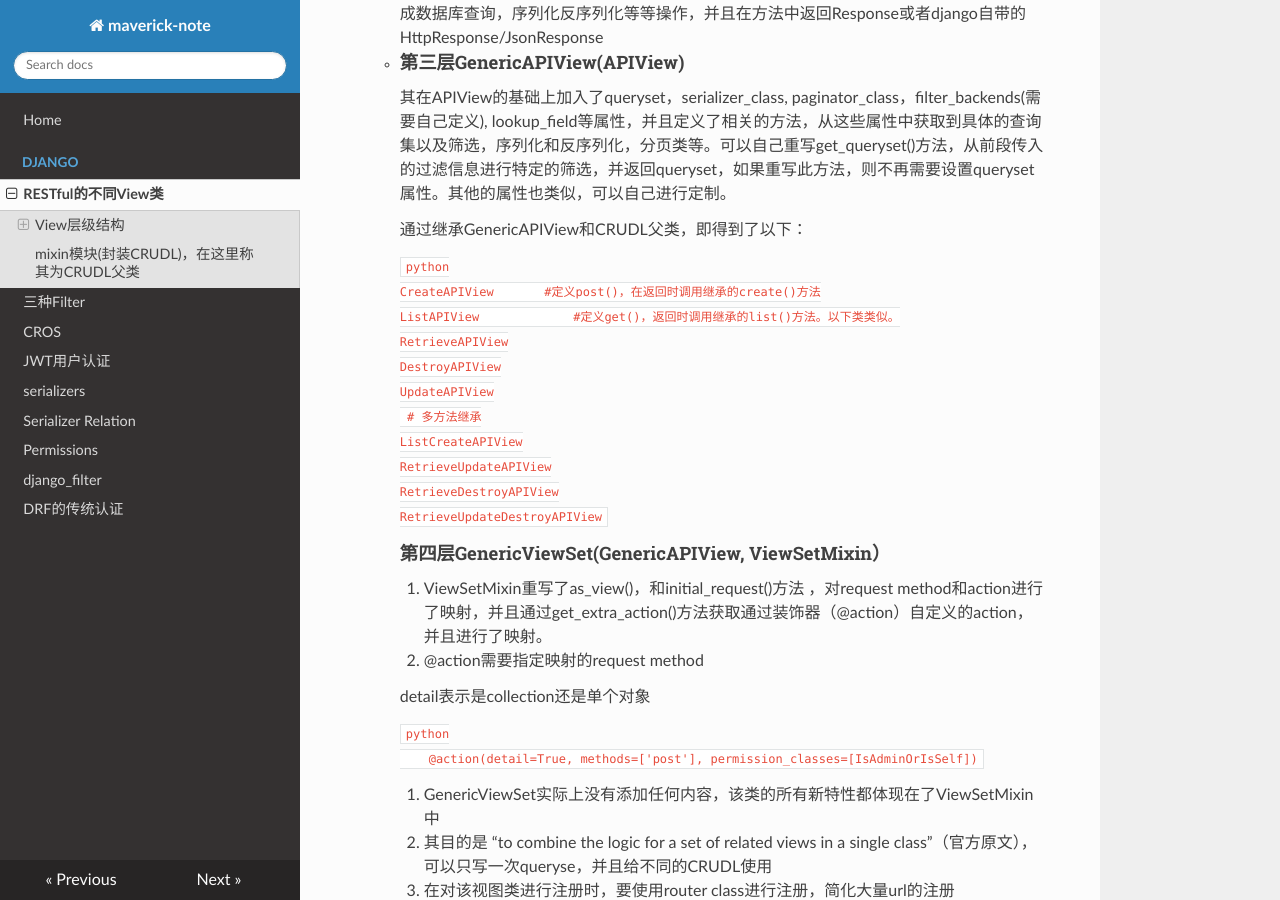
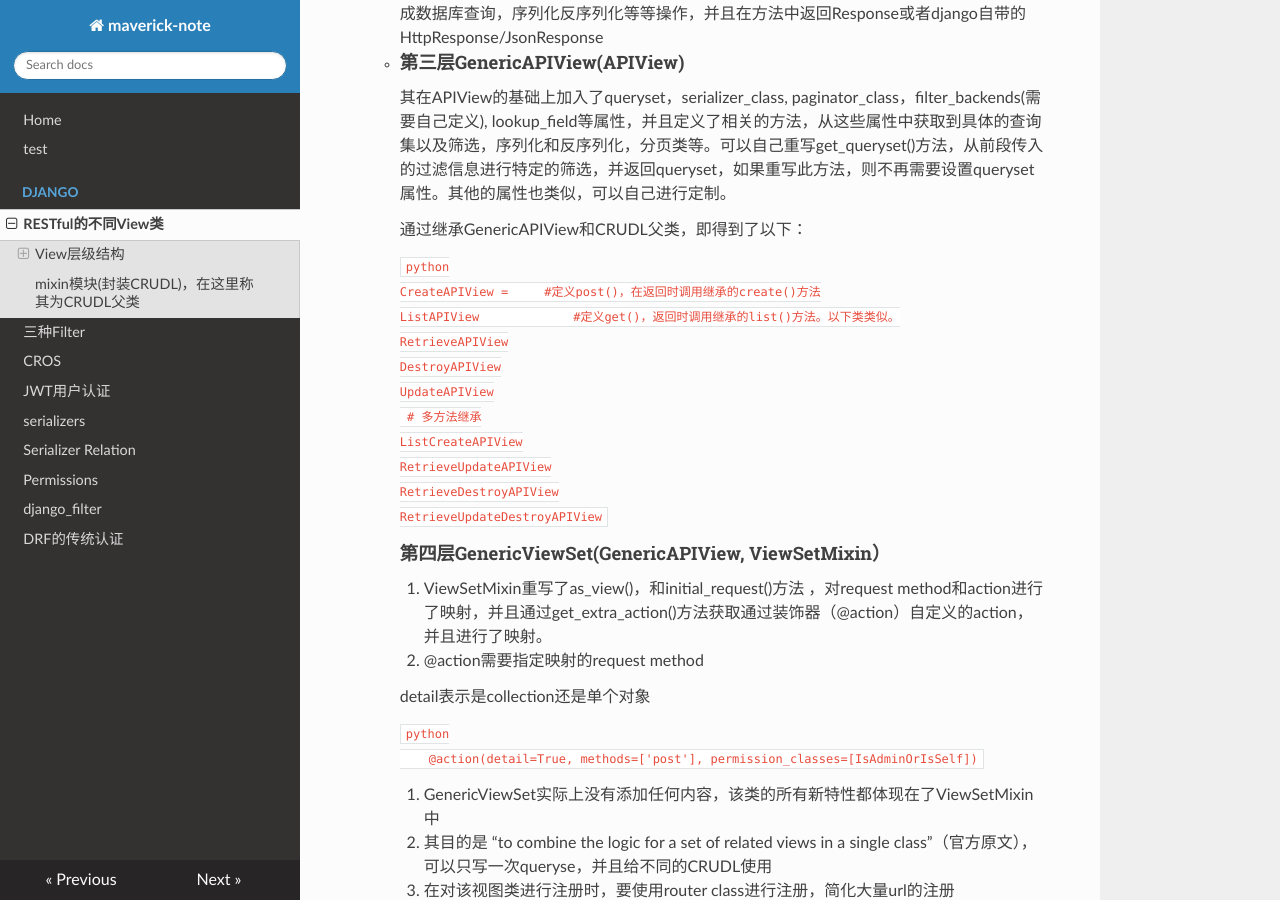
Before and after one commit to maverick-zhang/mynote, an MkDocs documentation site: the page built from docs/RESTView.md, in a window 1280 px wide and 900 px high, scrolled down 463 px. Built offline with MkDocs 1.6.1, drawn with Linux system fonts in a browser that asks for light colours; nearby versions of some CDN libraries.

Commit message:
10/28 0:32

````diff
--- a/docs/RESTView.md
+++ b/docs/RESTView.md
@@ -31,7 +31,7 @@
         通过继承GenericAPIView和CRUDL父类，即得到了以下：
 
         ```python
-        CreateAPIView		#定义post()，在返回时调用继承的create()方法
+        CreateAPIView = 	#定义post()，在返回时调用继承的create()方法
         ListAPIView				#定义get()，返回时调用继承的list()方法。以下类类似。
         RetrieveAPIView
         DestroyAPIView
--- a/mkdocs.yml
+++ b/mkdocs.yml
@@ -2,6 +2,7 @@ site_name: maverick-note
 theme: readthedocs
 nav:
 - Home: 'index.md'
+- 'test': 'test.md'
 - Django:
     - 'RESTful的不同View类': 'RESTView.md'
     - '三种Filter': 'filter.md'
````
Also changed, not shown: docs/test.md (added, +8 -0 lines), docs/serializers.md (line endings or trailing spaces).
